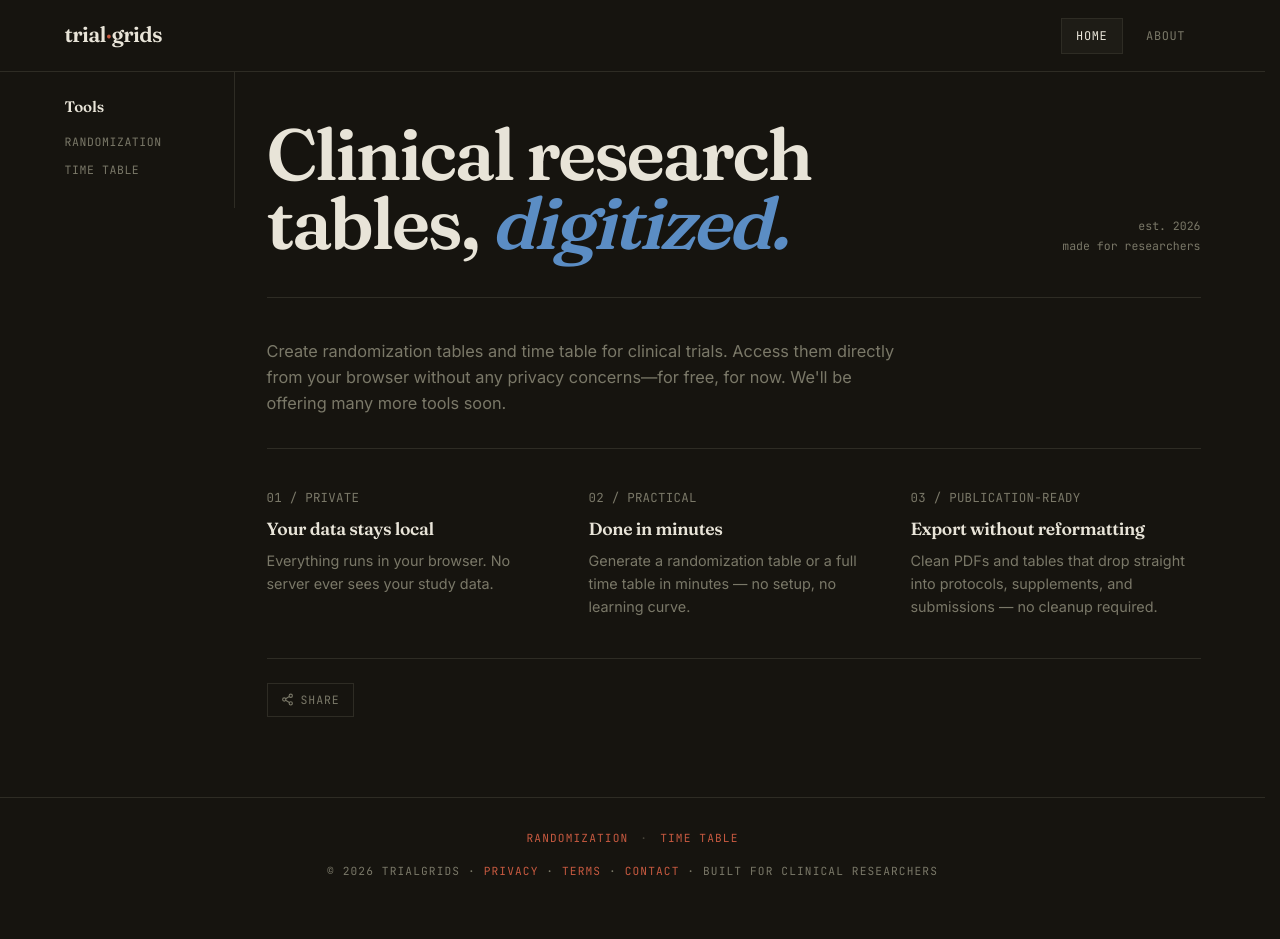
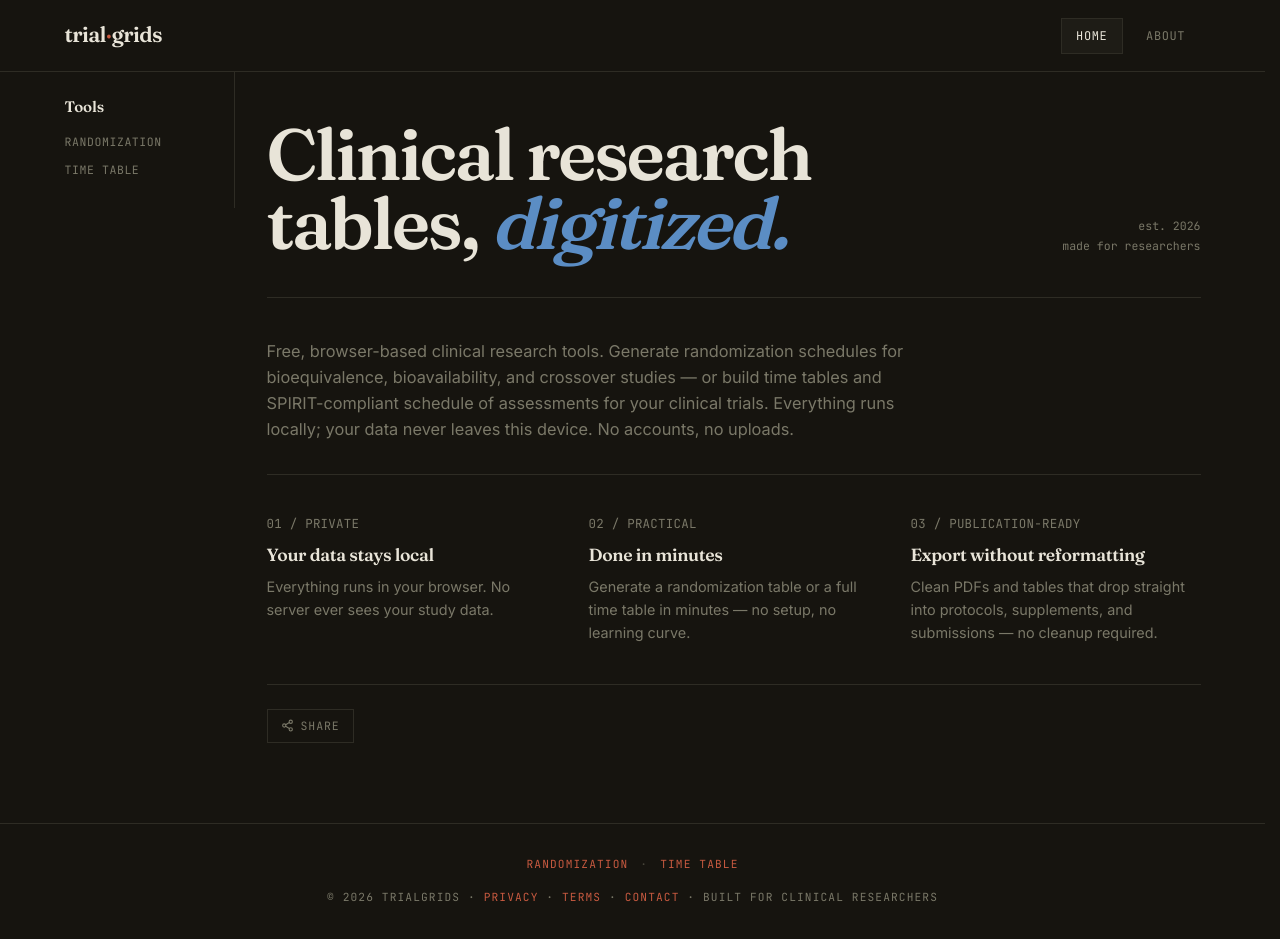
Before and after one commit to mehmetsahin-tr/trialgrid, a Next.js app: page / in a window 1280 px wide. Before the commit the page ends 913 px from the top, so only its background shows below. Built offline with nearby package versions, Linux system fonts and the light colour scheme.

Commit message:
Add homepage SEO metadata and strengthen lede paragraph

```diff
--- a/app/page.tsx
+++ b/app/page.tsx
@@ -1,4 +1,29 @@
+import type { Metadata } from "next";
 import ShareButton from "./components/ShareButton";
+
+export const metadata: Metadata = {
+  title: "Trialgrids — Clinical Research Tools: Randomization & Time Table Generator",
+  description:
+    "Free, browser-based clinical research tools. Randomization for BE/BA and crossover trials. Time table and SPIRIT schedule of assessments. No accounts.",
+  alternates: {
+    canonical: "https://trialgrids.com",
+  },
+  openGraph: {
+    title: "Trialgrids — Clinical Research Tools: Randomization & Time Table Generator",
+    description:
+      "Free, browser-based clinical research tools. Randomization for BE/BA and crossover trials. Time table and SPIRIT schedule of assessments.",
+    url: "https://trialgrids.com",
+    siteName: "Trialgrids",
+    type: "website",
+    locale: "en_US",
+  },
+  twitter: {
+    card: "summary_large_image",
+    title: "Trialgrids — Clinical Research Tools: Randomization & Time Table Generator",
+    description:
+      "Free, browser-based clinical research tools. Randomization and time tables for clinical, BE/BA, and crossover trials.",
+  },
+};
 
 export default function LandingPage() {
   return (
@@ -15,9 +40,11 @@ export default function LandingPage() {
       </div>
 
       <p className="lede">
-        Create randomization tables and time table for clinical trials. Access
-        them directly from your browser without any privacy concerns—for free,
-        for now. We&apos;ll be offering many more tools soon.
+        Free, browser-based clinical research tools. Generate randomization
+        schedules for bioequivalence, bioavailability, and crossover studies —
+        or build time tables and SPIRIT-compliant schedule of assessments for
+        your clinical trials. Everything runs locally; your data never leaves
+        this device. No accounts, no uploads.
       </p>
 
       <div
```
